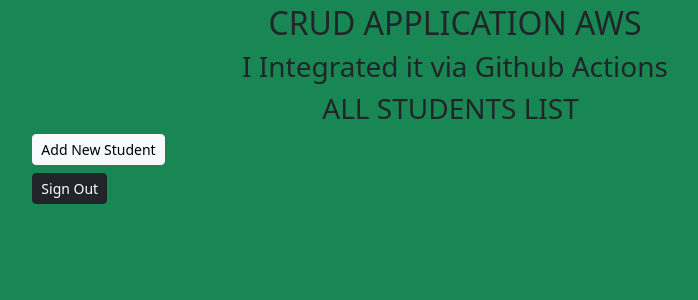
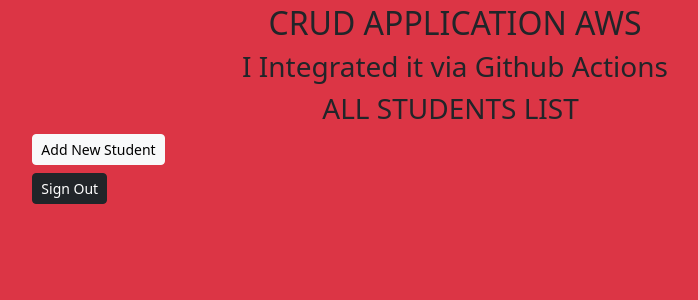
Before and after one commit to yogeshGit11/github-automation-aws, a Django app: page /AllData/ in a window 1280 px wide. Shown: the top 300 px of the page, without its empty margins (185-883 px from the left). Run offline with Django 4.2, Linux system fonts and the light colour scheme; the visitor is signed in with stand-in values (Sample User, id 1); data that the repository does not hold is empty; some libraries are stand-ins or nearby versions.

Commit message:
chnages bg for Alldata.html

```diff
--- a/myapp/templates/web/content/AllData.html
+++ b/myapp/templates/web/content/AllData.html
@@ -3,7 +3,7 @@
 
 {% block body %}
 
-<body class="bg-success">
+<body class="bg-danger">
 
 
 {% block container %}
@@ -27,7 +27,7 @@
 
             {% if form %}
                 <table class="table table-bordered text-light">
-                      <thead class="text-light alert-dark">
+                      <thead class="text-light bg-dark">
                         <tr>
                             <th>Name</th>
                             <th>Course</th>
```
